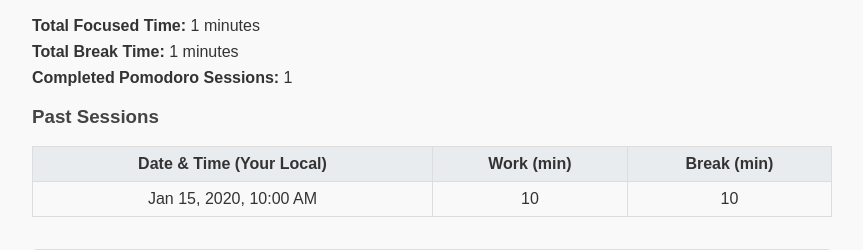
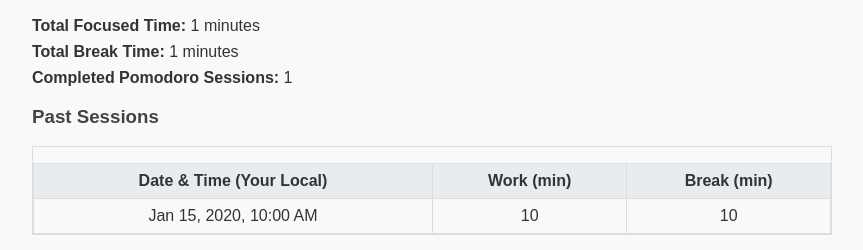
Before and after one commit to Likio3000/pomodoroAPP, a Flask app: template pomodoro_app/templates/main/dashboard.html in a window 1280 px wide. Shown: the part 185-435 px from the top of the page, without its empty margins (208-1071 px from the left). Run offline with Flask 3, Linux system fonts and the light colour scheme; the template is opened without the code that fills it: most values are stand-ins (such as "Sample title", 1, 10 or a date in 2020).

Commit message:
Added scroll table for past sessions, added css for it

```diff
--- a/pomodoro_app/static/style.css
+++ b/pomodoro_app/static/style.css
@@ -123,6 +123,45 @@ a:hover { text-decoration: underline; }
   background: #fdfdfd;
 }
 
+/* Scrollable container for the sessions table */
+.sessions-table-container {
+  max-height: 300px; /* Adjust this value based on ~8 rows height + padding */
+  overflow-y: auto;  /* Add vertical scrollbar only when needed */
+  border: 1px solid #ddd; /* Optional: Add border to the container */
+  margin-bottom: 1.5em; /* Add some space below the table before the chat */
+}
+
+/* --- Optional but Recommended: Sticky Table Header --- */
+.sessions-table thead th {
+  position: sticky; /* Make the header sticky */
+  top: 0;           /* Stick to the top of the scrollable container */
+  background: #e9ecef; /* Ensure header has background to hide scrolling content */
+  z-index: 1;       /* Ensure header stays above table body content */
+}
+
+/* Existing table styles (keep them) */
+.sessions-table {
+  width: 100%;
+  border-collapse: collapse;
+  /* Remove margin-top if you added it to sessions-table-container */
+  /* margin-top: 1em; */
+}
+.sessions-table th, .sessions-table td {
+  border: 1px solid #ddd; /* Keep borders for cells */
+  /* Consider removing top/bottom border if using sticky header + container border */
+  /* border-left: 1px solid #ddd; */
+  /* border-right: 1px solid #ddd; */
+  padding: 0.5em;
+  text-align: center;
+}
+/* Keep other existing styles for th, td, tr:nth-child */
+.sessions-table th {
+    /* background is handled above for sticky */
+}
+.sessions-table tr:nth-child(even) {
+  background: #fdfdfd;
+}
+
 /* Chat Agent Styles */
 .chat-agent-section {
   margin-top: 2em;
--- a/pomodoro_app/templates/main/dashboard.html
+++ b/pomodoro_app/templates/main/dashboard.html
@@ -20,6 +20,8 @@
 
   <h3>Past Sessions</h3>
   {% if sessions %}
+    {# ADD THIS WRAPPER DIV #}
+    <div class="sessions-table-container">
       <table class="sessions-table">
         <thead> {# Added thead for structure #}
           <tr><th>Date & Time (Your Local)</th><th>Work (min)</th><th>Break (min)</th></tr>
@@ -27,11 +29,7 @@
         <tbody> {# Added tbody for structure #}
           {% for sess in sessions %}
             <tr>
-            {# Pass the UTC timestamp in ISO format using a data attribute
-               Because sess.timestamp is now UTC-aware (due to the fix in routes.py),
-               .isoformat() will include the +00:00 offset. #}
               <td class="local-timestamp" data-timestamp="{{ sess.timestamp.isoformat() if sess.timestamp else '' }}">
-              {# Initial display (optional): Keep ISO as fallback or show "Loading..." #}
                  {% if sess.timestamp %}{{ sess.timestamp.isoformat() }}{% else %}N/A{% endif %}
               </td>
               <td>{{ sess.work_duration }}</td>
@@ -40,6 +38,7 @@
           {% endfor %}
         </tbody>
       </table>
+    </div> {# END OF WRAPPER DIV #}
   {% else %}
     <p>No sessions recorded yet. <a href="{{ url_for('main.timer') }}">Start your first Pomodoro!</a></p>
   {% endif %}
```
Lines whose indentation alone changed are shown as unchanged.
